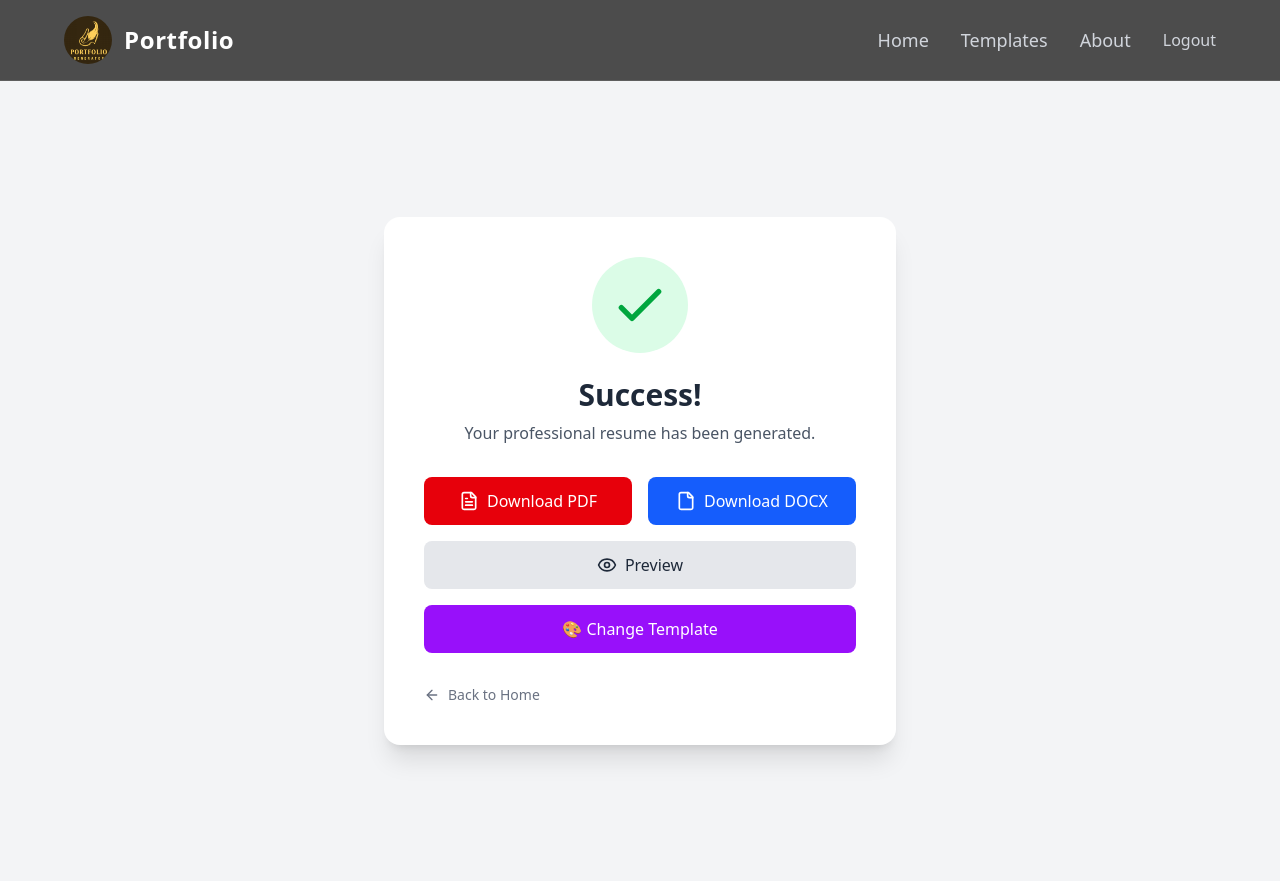
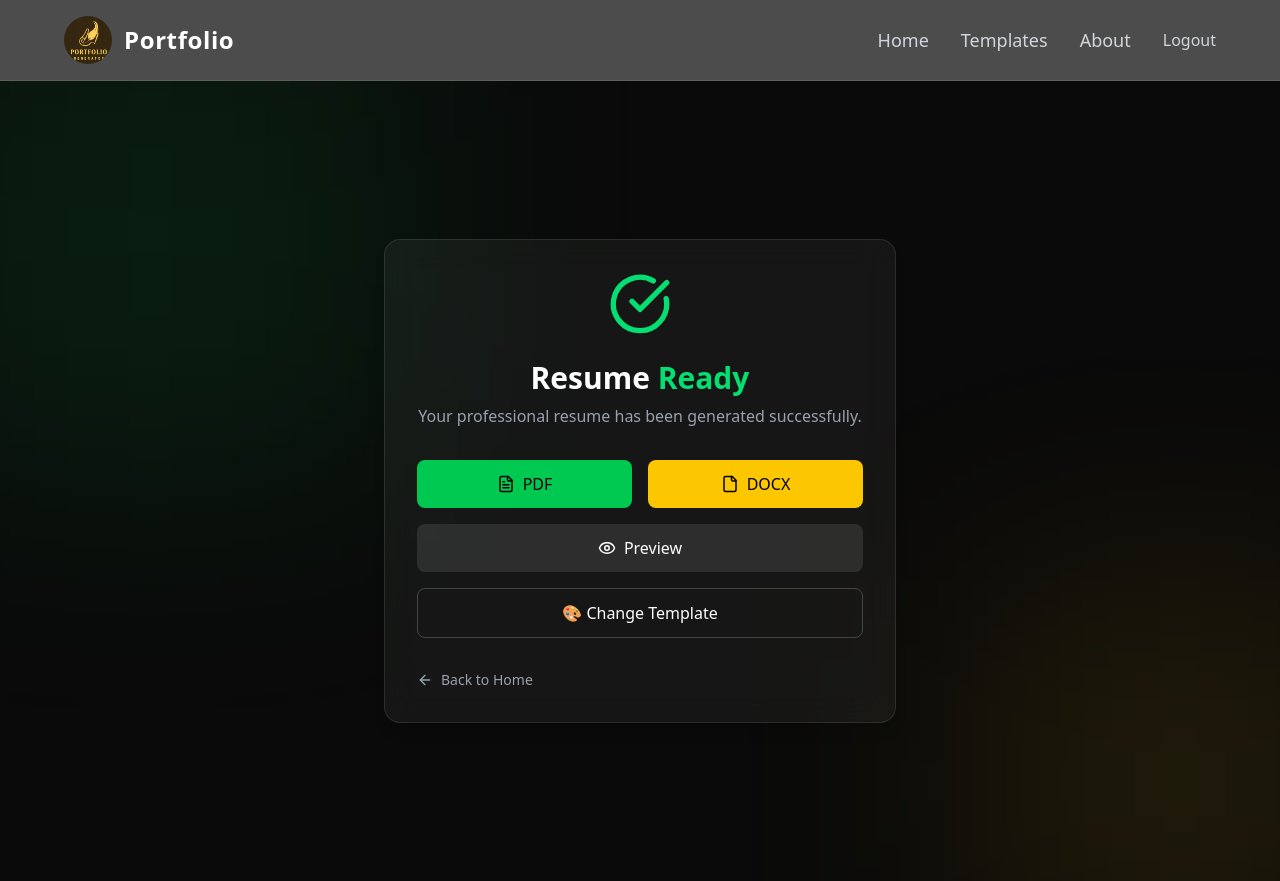
Before and after one commit to sasankdj/portfolio_generator_f, a React (Vite) app in the folder frontend/: page /resume-success in a window 1280 px wide. Built offline with nearby package versions, Linux system fonts and the light colour scheme; no server answers; sample sign-in values are in the browser's storage.

Commit message:
fixed the resume success

```diff
--- a/frontend/src/pages/ResumeSuccess.jsx
+++ b/frontend/src/pages/ResumeSuccess.jsx
@@ -1,92 +1,92 @@
-import React, { useState } from 'react';
-import { useLocation, useNavigate } from 'react-router-dom';
-import { Download, Eye, ArrowLeft, FileText, File, Loader } from 'lucide-react';
-import { usePortfolio } from '../components/PortfolioContext';
-import { toast } from 'react-toastify';
+import React, { useState } from "react";
+import { useLocation, useNavigate } from "react-router-dom";
+import {
+  Download,
+  Eye,
+  ArrowLeft,
+  FileText,
+  File,
+  Loader,
+  CheckCircle,
+} from "lucide-react";
+import { usePortfolio } from "../components/PortfolioContext";
+import { toast } from "react-toastify";
+import { motion } from "framer-motion";
 
 const API_BASE_URL = import.meta.env.VITE_API_URL;
 
 const ResumeSuccess = () => {
   const { state } = useLocation();
   const navigate = useNavigate();
-  const { resumeUrl, resumeHtml, template } = state || {}; // template is passed from ResumeTemplates page
+  const { resumeUrl, resumeHtml, template } = state || {};
   const { userDetails } = usePortfolio();
   const [loadingFormat, setLoadingFormat] = useState(null);
 
   const handlePrintToPdf = async () => {
-    setLoadingFormat('pdf');
+    setLoadingFormat("pdf");
 
-    // Open the window immediately to avoid popup blockers.
-    const printWindow = window.open('', '_blank');
+    const printWindow = window.open("", "_blank");
     if (!printWindow) {
-      toast.error("Please allow popups for this site to print your resume.");
+      toast.error("Allow popups to print resume.");
       setLoadingFormat(null);
       return;
     }
-    printWindow.document.write('<html><head><title>Printing Resume</title></head><body><p>Preparing your resume for printing...</p></body></html>');
+
+    printWindow.document.write("<p>Preparing PDF...</p>");
 
     try {
       const response = await fetch(`${API_BASE_URL}/api/generate-resume`, {
-        method: 'POST',
-        headers: { 'Content-Type': 'application/json' },
+        method: "POST",
+        headers: { "Content-Type": "application/json" },
         body: JSON.stringify({ formData: userDetails, template }),
       });
-      if (!response.ok) throw new Error('Failed to load resume for printing.');
+
+      if (!response.ok) throw new Error();
 
       const { html } = await response.json();
 
-      // Write the resume content and the print script to the new window.
       printWindow.document.open();
       printWindow.document.write(html);
-      // This script will run after the content is loaded.
-      printWindow.document.write('<script>window.onload = function() { window.print(); window.onafterprint = function() { window.close(); } };</script>');
+      printWindow.document.write(`
+        <script>
+          window.onload = function() {
+            window.print();
+            window.onafterprint = function() { window.close(); }
+          }
+        </script>
+      `);
       printWindow.document.close();
-
     } catch {
-      printWindow.close(); // Close the popup on error
-      toast.error('Could not prepare PDF for printing.');
+      printWindow.close();
+      toast.error("Failed to generate PDF.");
     } finally {
       setLoadingFormat(null);
     }
   };
 
   const handleDownload = async (format) => {
-    if (!template) {
-      toast.error("Template information is missing. Please go back and try again.");
-      return;
-    }
     setLoadingFormat(format);
     try {
       const response = await fetch(`${API_BASE_URL}/api/download-resume`, {
-        method: 'POST',
-        headers: { 'Content-Type': 'application/json' },
-        body: JSON.stringify({
-          formData: userDetails,
-          template: template,
-          format: format,
-        }),
+        method: "POST",
+        headers: { "Content-Type": "application/json" },
+        body: JSON.stringify({ formData: userDetails, template, format }),
       });
 
-      if (!response.ok) {
-        throw new Error(`Failed to generate ${format} file.`);
-      }
+      if (!response.ok) throw new Error();
 
-      const fileName = `resume.${format}`;
-      // The server now sends the file directly, so we can get it as a blob.
       const blob = await response.blob();
       const fileUrl = URL.createObjectURL(blob);
-      const a = document.createElement('a');
+
+      const a = document.createElement("a");
       a.href = fileUrl;
-      a.download = fileName;
-      document.body.appendChild(a);
+      a.download = `resume.${format}`;
       a.click();
-      a.remove();
-      window.URL.revokeObjectURL(fileUrl);
 
-      toast.success(`Successfully downloaded ${format.toUpperCase()}!`);
-    } catch (error) {
-      console.error(`Error downloading ${format}:`, error);
-      toast.error(`Could not download ${format.toUpperCase()}. Please try again.`);
+      URL.revokeObjectURL(fileUrl);
+      toast.success(`${format.toUpperCase()} downloaded`);
+    } catch {
+      toast.error(`Download failed`);
     } finally {
       setLoadingFormat(null);
     }
@@ -94,60 +94,104 @@ const ResumeSuccess = () => {
 
   const handlePreview = async () => {
     if (resumeUrl) {
-      window.open(resumeUrl, '_blank');
+      window.open(resumeUrl, "_blank");
     } else if (resumeHtml) {
-      const blob = new Blob([resumeHtml], { type: 'text/html' });
-      const blobUrl = URL.createObjectURL(blob);
-      window.open(blobUrl, '_blank');
-    } else {
-      // Fetch the resume HTML if not available
-      try {
-        const response = await fetch(`${API_BASE_URL}/api/generate-resume`, {
-          method: 'POST',
-          headers: { 'Content-Type': 'application/json' },
-          body: JSON.stringify({ formData: userDetails, template }),
-        });
-        if (!response.ok) throw new Error('Failed to generate resume for preview.');
-        const { html } = await response.json();
-        const blob = new Blob([html], { type: 'text/html' });
-        const blobUrl = URL.createObjectURL(blob);
-        window.open(blobUrl, '_blank');
-      } catch (error) {
-        console.error('Error generating resume for preview:', error);
-        toast.error('Could not load preview. Please try again.');
-      }
+      const blob = new Blob([resumeHtml], { type: "text/html" });
+      window.open(URL.createObjectURL(blob));
     }
   };
 
   return (
-    <div className="min-h-screen bg-gray-100 flex flex-col items-center justify-center p-6">
-      <div className="bg-white p-10 rounded-2xl shadow-xl max-w-lg w-full text-center">
-        <div className="mx-auto w-24 h-24 flex items-center justify-center bg-green-100 rounded-full">
-          <svg className="w-16 h-16 text-green-600" fill="none" stroke="currentColor" viewBox="0 0 24 24" xmlns="http://www.w3.org/2000/svg"><path strokeLinecap="round" strokeLinejoin="round" strokeWidth="2" d="M5 13l4 4L19 7"></path></svg>
+    <div className="min-h-screen bg-[#0a0a0a] text-white flex items-center justify-center px-6 relative overflow-hidden">
+
+      {/* 🔥 Glow */}
+      <div className="absolute w-[500px] h-[500px] bg-green-500/10 blur-[120px] top-[-100px] left-[-100px]" />
+      <div className="absolute w-[400px] h-[400px] bg-yellow-500/10 blur-[120px] bottom-[-100px] right-[-100px]" />
+
+      {/* MAIN CARD */}
+      <motion.div
+        initial={{ opacity: 0, y: 40 }}
+        animate={{ opacity: 1, y: 0 }}
+        className="relative z-10 w-full max-w-lg p-8 rounded-2xl bg-white/5 backdrop-blur-lg border border-white/10 shadow-lg text-center"
+      >
+        {/* ICON */}
+        <div className="flex justify-center mb-6">
+          <CheckCircle className="text-green-400 w-16 h-16" />
         </div>
-        <h1 className="text-3xl font-bold text-gray-800 mt-6 mb-2">Success!</h1>
-        <p className="text-gray-600 mb-8">Your professional resume has been generated.</p>
 
-        <div className="grid grid-cols-1 sm:grid-cols-2 gap-4 justify-center">
-          <button onClick={handlePrintToPdf} disabled={loadingFormat === 'pdf'} className="flex items-center justify-center gap-2 px-6 py-3 bg-red-600 text-white rounded-lg hover:bg-red-700 transition disabled:bg-red-400">
-            {loadingFormat === 'pdf' ? <Loader className="animate-spin" size={20} /> : <FileText size={20} />}
-            Download PDF
-          </button>
-          <button onClick={() => handleDownload('docx')} disabled={loadingFormat === 'docx'} className="flex items-center justify-center gap-2 px-6 py-3 bg-blue-600 text-white rounded-lg hover:bg-blue-700 transition disabled:bg-blue-400">
-            {loadingFormat === 'docx' ? <Loader className="animate-spin" size={20} /> : <File size={20} />}
-            Download DOCX
-          </button>
-          <button onClick={handlePreview} className="sm:col-span-2 flex items-center justify-center gap-2 px-6 py-3 bg-gray-200 text-gray-800 rounded-lg hover:bg-gray-300 transition">
-            <Eye size={20} /> Preview
-          </button>
-          <button onClick={() => navigate('/resume-templates')} className="sm:col-span-2 flex items-center justify-center gap-2 px-6 py-3 bg-purple-600 text-white rounded-lg hover:bg-purple-700 transition">
+        {/* TEXT */}
+        <h1 className="text-3xl font-bold mb-2">
+          Resume <span className="text-green-400">Ready</span>
+        </h1>
+
+        <p className="text-gray-400 mb-8">
+          Your professional resume has been generated successfully.
+        </p>
+
+        {/* BUTTONS */}
+        <div className="grid grid-cols-1 sm:grid-cols-2 gap-4">
+
+          {/* PDF */}
+          <motion.button
+            whileHover={{ scale: 1.05 }}
+            whileTap={{ scale: 0.95 }}
+            onClick={handlePrintToPdf}
+            disabled={loadingFormat === "pdf"}
+            className="flex items-center justify-center gap-2 px-6 py-3 rounded-lg bg-green-500 text-black font-medium hover:bg-green-400 disabled:opacity-40"
+          >
+            {loadingFormat === "pdf" ? (
+              <Loader className="animate-spin" size={18} />
+            ) : (
+              <FileText size={18} />
+            )}
+            PDF
+          </motion.button>
+
+          {/* DOCX */}
+          <motion.button
+            whileHover={{ scale: 1.05 }}
+            whileTap={{ scale: 0.95 }}
+            onClick={() => handleDownload("docx")}
+            disabled={loadingFormat === "docx"}
+            className="flex items-center justify-center gap-2 px-6 py-3 rounded-lg bg-yellow-400 text-black font-medium hover:bg-yellow-300 disabled:opacity-40"
+          >
+            {loadingFormat === "docx" ? (
+              <Loader className="animate-spin" size={18} />
+            ) : (
+              <File size={18} />
+            )}
+            DOCX
+          </motion.button>
+
+          {/* PREVIEW */}
+          <motion.button
+            whileHover={{ scale: 1.05 }}
+            whileTap={{ scale: 0.95 }}
+            onClick={handlePreview}
+            className="sm:col-span-2 flex items-center justify-center gap-2 px-6 py-3 rounded-lg bg-white/10 hover:bg-white/20"
+          >
+            <Eye size={18} /> Preview
+          </motion.button>
+
+          {/* CHANGE TEMPLATE */}
+          <motion.button
+            whileHover={{ scale: 1.05 }}
+            whileTap={{ scale: 0.95 }}
+            onClick={() => navigate("/resume-templates")}
+            className="sm:col-span-2 flex items-center justify-center gap-2 px-6 py-3 rounded-lg border border-white/20 hover:bg-white/10"
+          >
             🎨 Change Template
-          </button>
+          </motion.button>
         </div>
-        <button onClick={() => navigate('/home')} className="flex items-center justify-center gap-2 mt-8 text-sm text-gray-500 hover:text-gray-700">
+
+        {/* BACK */}
+        <button
+          onClick={() => navigate("/home")}
+          className="flex items-center justify-center gap-2 mt-8 text-sm text-gray-400 hover:text-white"
+        >
           <ArrowLeft size={16} /> Back to Home
         </button>
-      </div>
+      </motion.div>
     </div>
   );
 };
```
